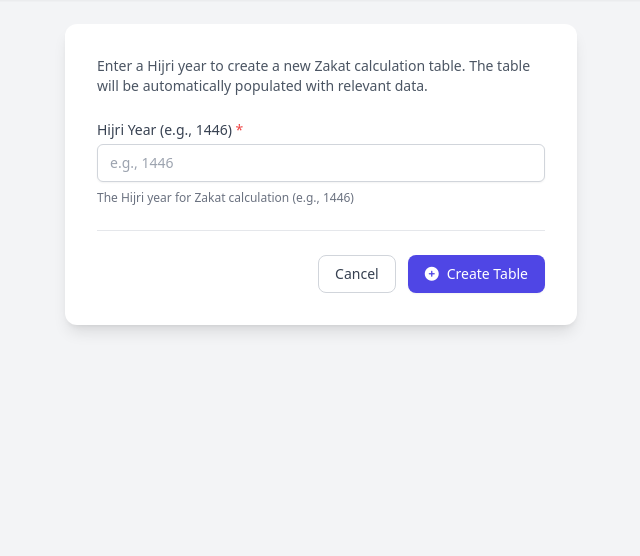
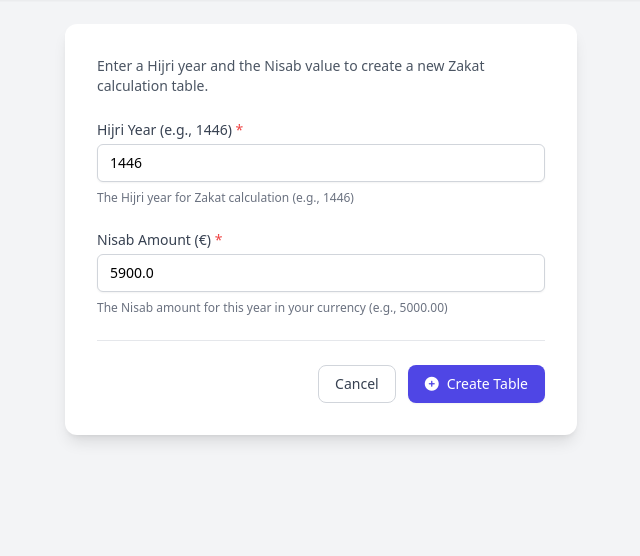
Before and after one commit to w4hf/expense-tracker, a Django app: page /zakat/new/ in a window 1280 px wide. Shown: the part 128-684 px from the top of the page, without its empty margins (319-959 px from the left). Run offline with Django 4.2, Linux system fonts and the light colour scheme; the visitor is signed in with stand-in values (Sample User, id 1); some libraries are stand-ins or nearby versions.

Commit message:
add nisab

```diff
--- a/tracker/forms.py
+++ b/tracker/forms.py
@@ -54,12 +54,14 @@ class TransactionForm(forms.ModelForm):
 class ZakatYearForm(forms.ModelForm):
     class Meta:
         model = ZakatYear
-        fields = ['hijri_year']
+        fields = ['hijri_year', 'nisab_amount'] # Add nisab_amount
         widgets = {
-            'hijri_year': forms.NumberInput(attrs={'class': common_input_classes, 'placeholder': 'e.g., 1446'})
+            'hijri_year': forms.NumberInput(attrs={'class': common_input_classes, 'placeholder': 'e.g., 1446'}),
+            'nisab_amount': forms.NumberInput(attrs={'class': common_input_classes, 'placeholder': 'e.g., 5000.00', 'step': '0.01'})
         }
         labels = {
-            'hijri_year': 'Hijri Year (e.g., 1446)'
+            'hijri_year': 'Hijri Year (e.g., 1446)',
+            'nisab_amount': 'Nisab Amount (€)'
         }
 
 class CSVImportStep1Form(forms.Form):
--- a/tracker/models.py
+++ b/tracker/models.py
@@ -77,7 +77,8 @@ class Loan(models.Model):
 
 
 class ZakatYear(models.Model):
-    hijri_year = models.PositiveIntegerField(unique=True, help_text="The Hijri year for Zakat calculation (e.g., 1446)")
+    hijri_year = models.PositiveIntegerField(unique=True, default=1446, help_text="The Hijri year for Zakat calculation (e.g., 1446)")
+    nisab_amount = models.DecimalField(max_digits=10, decimal_places=2, default=5900.00, help_text="The Nisab amount for this year in your currency (e.g., 5000.00)")
     # user = models.ForeignKey(settings.AUTH_USER_MODEL, on_delete=models.CASCADE) # Add for multi-user apps
 
     def __str__(self):
--- a/tracker/templates/tracker/zakat_form.html
+++ b/tracker/templates/tracker/zakat_form.html
@@ -5,7 +5,7 @@
 
 {% block content %}
 <div class="max-w-lg mx-auto bg-white p-8 rounded-xl shadow-lg">
-    <p class="text-sm text-gray-600 mb-6">Enter a Hijri year to create a new Zakat calculation table. The table will be automatically populated with relevant data.</p>
+    <p class="text-sm text-gray-600 mb-6">Enter a Hijri year and the Nisab value to create a new Zakat calculation table.</p>
     <form method="post" class="space-y-6">
         {% csrf_token %}
         <div>
@@ -23,6 +23,21 @@
             {% endfor %}
         </div>
 
+        <div>
+            <label for="{{ form.nisab_amount.id_for_label }}" class="block text-sm font-medium text-gray-700 form-label">
+                {{ form.nisab_amount.label }} {% if form.nisab_amount.field.required %}<span class="text-red-500">*</span>{% endif %}
+            </label>
+            <div class="mt-1">
+                {{ form.nisab_amount }}
+            </div>
+            {% if form.nisab_amount.help_text %}
+                <p class="mt-2 text-xs text-gray-500">{{ form.nisab_amount.help_text|safe }}</p>
+            {% endif %}
+            {% for error in form.nisab_amount.errors %}
+                <p class="mt-2 text-xs text-red-600">{{ error }}</p>
+            {% endfor %}
+        </div>
+
         <div class="flex items-center justify-end space-x-3 border-t border-gray-200 pt-6">
             <a href="{% url 'tracker:zakat_list' %}" class="px-4 py-2 text-sm font-medium text-gray-700 bg-white border border-gray-300 rounded-lg hover:bg-gray-50 focus:outline-none focus:ring-2 focus:ring-offset-2 focus:ring-indigo-500 transition duration-150 ease-in-out">
                 Cancel
--- a/tracker/views.py
+++ b/tracker/views.py
@@ -791,6 +791,7 @@ class ZakatDetailView(LoginRequiredMixin, DetailView):
         context = super().get_context_data(**kwargs)
         zakat_year_obj = self.get_object()
         start_date, end_date = zakat_year_obj.get_gregorian_range()
+        context['nisab_amount'] = zakat_year_obj.nisab_amount
 
         if not all([start_date, end_date]):
             messages.error(self.request, "Could not determine the date range for this Hijri year.")
@@ -798,6 +799,7 @@ class ZakatDetailView(LoginRequiredMixin, DetailView):
             context['zakatable_transactions'] = []
             context['total_zakatable_amount'] = Decimal('0.00')
             context['zakat_amount'] = Decimal('0.00')
+            context['meets_nisab'] = False
             return context
 
         # Calculate the net income for the year
@@ -818,9 +820,10 @@ class ZakatDetailView(LoginRequiredMixin, DetailView):
 
         # Total zakatable amount is the net income for the period plus all zakatable expenses
         total_zakatable_amount = net_income + sum_of_zakatable_transactions
+        meets_nisab = total_zakatable_amount >= zakat_year_obj.nisab_amount
 
-        # Calculate Zakat Amount (2.5%) only if the total is positive
-        zakat_amount = total_zakatable_amount * Decimal('0.025') if total_zakatable_amount > 0 else Decimal('0.00')
+        # Calculate Zakat Amount (2.5%) only if the total is positive and meets nisab
+        zakat_amount = total_zakatable_amount * Decimal('0.025') if meets_nisab else Decimal('0.00')
 
         context['gregorian_start_date'] = start_date
         context['gregorian_end_date'] = end_date
@@ -828,6 +831,7 @@ class ZakatDetailView(LoginRequiredMixin, DetailView):
         context['zakatable_transactions'] = zakatable_transactions
         context['total_zakatable_amount'] = total_zakatable_amount
         context['zakat_amount'] = zakat_amount
+        context['meets_nisab'] = meets_nisab
         return context
 
 class ZakatCreateView(LoginRequiredMixin, CreateView):
```
Also changed, not shown: tracker/templates/tracker/zakat_detail.html (+15 -8 lines), tracker/migrations/0004_zakatyear_nisab_amount.py (added).
